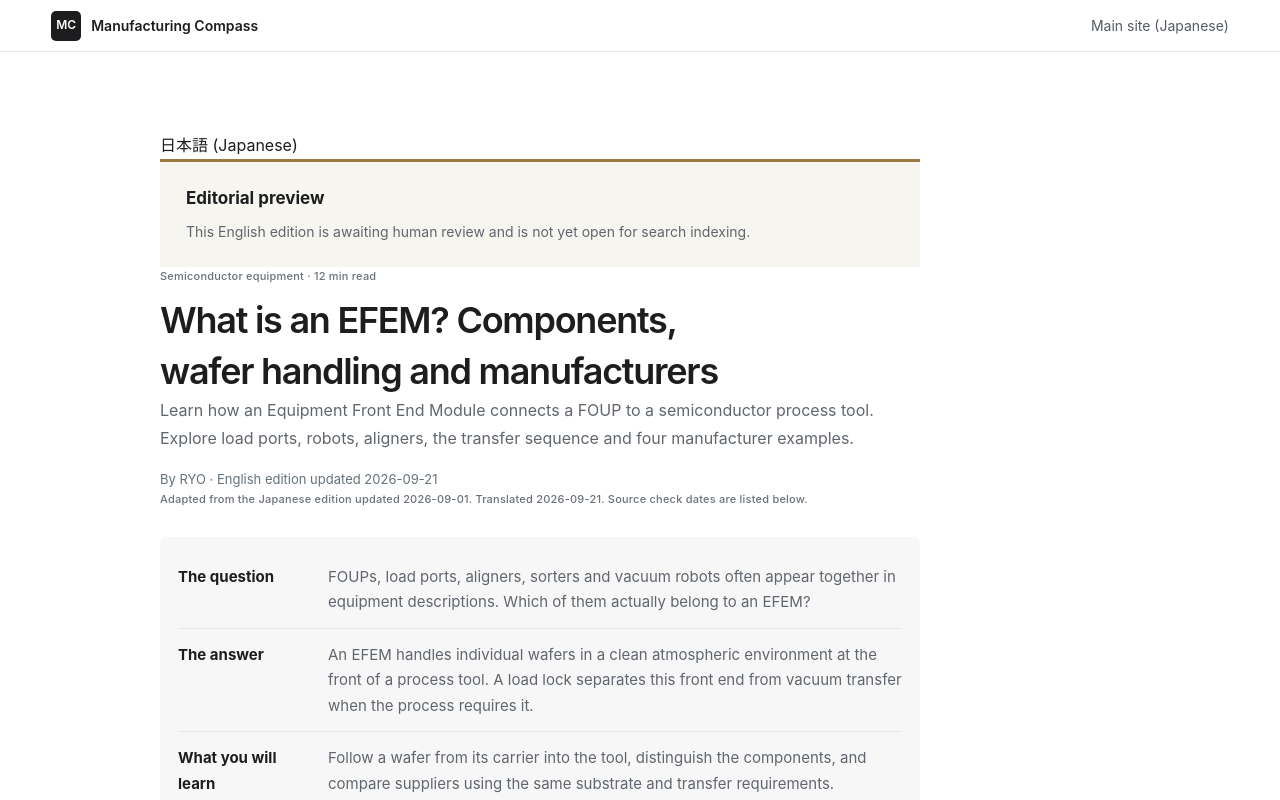
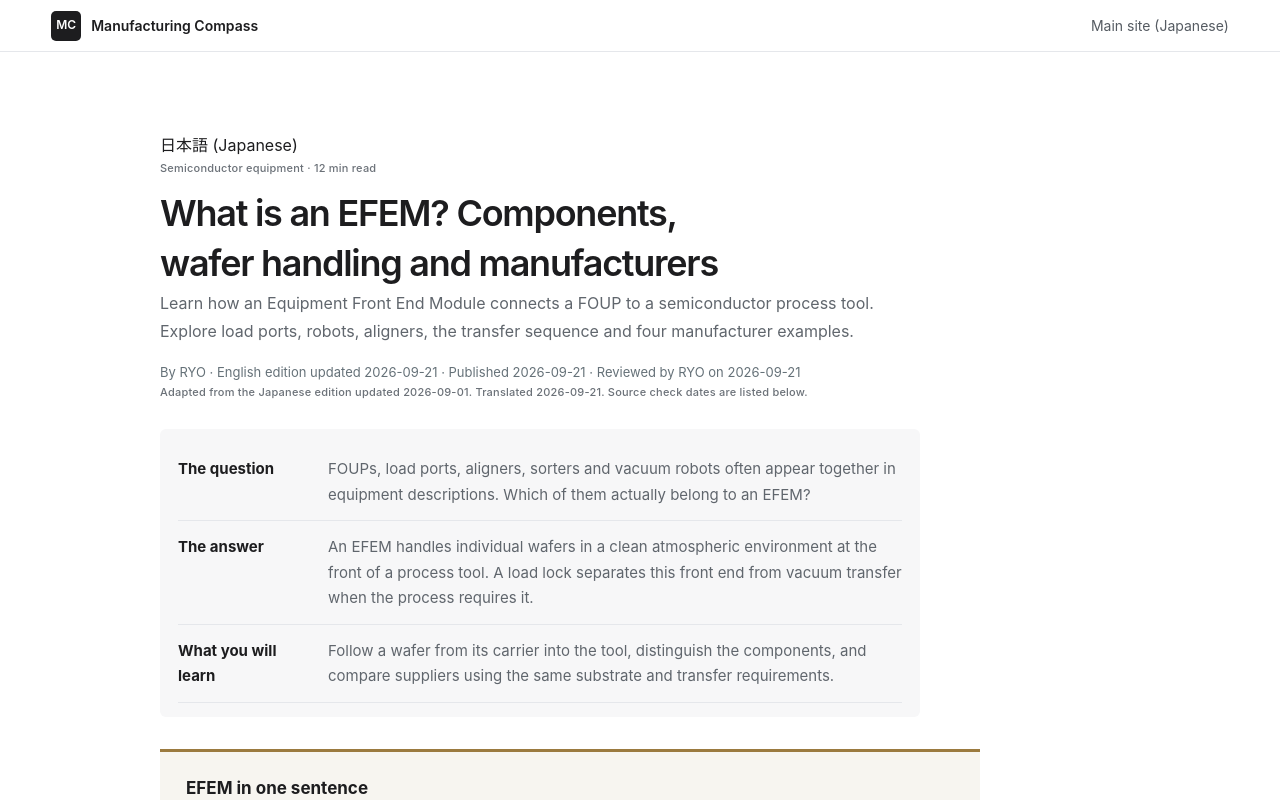
Before and after one commit to ryo0905-eng/manufacturing-compass, a Next.js app: page /en/guides/semiconductor-wafer-handling-efem-manufacturers in a window 1280 px wide. Shown: the top 800 px of the page. Built offline with nearby package versions, Linux system fonts and the light colour scheme.

Commit message:
feat: publish English EFEM guide

```diff
--- a/src/content/guides/en/semiconductor-wafer-handling-efem-manufacturers.ts
+++ b/src/content/guides/en/semiconductor-wafer-handling-efem-manufacturers.ts
@@ -6,19 +6,18 @@ export const efemEnglishGuide: EnglishGuideArticle = {
   description: "Learn how an Equipment Front End Module connects a FOUP to a semiconductor process tool. Explore load ports, robots, aligners, the transfer sequence and four manufacturer examples.",
   targetQuery: "what is an EFEM",
   searchIntent: "Understand the boundary, components and operation of an EFEM, and compare wafer handling suppliers by their product scope.",
-  status: "draft",
+  status: "published",
   category: "industry",
   presentation: "structured",
   author: "RYO",
-  // Designated reviewer; do not display as completed until translation.reviewedAt is set.
   reviewedBy: "RYO",
   translation: {
     sourceSlug: "semiconductor-wafer-handling-efem-manufacturers",
     sourceUpdatedAt: "2026-09-01",
     translatedAt: "2026-09-21",
-    reviewedAt: null,
+    reviewedAt: "2026-09-21",
   },
-  publishedAt: "",
+  publishedAt: "2026-09-21",
   updatedAt: "2026-09-21",
   showCareerCtas: false,
   showExperienceBasis: false,
```
Also changed, not shown: 1 other file (tests, documents, lock files or other folders).
